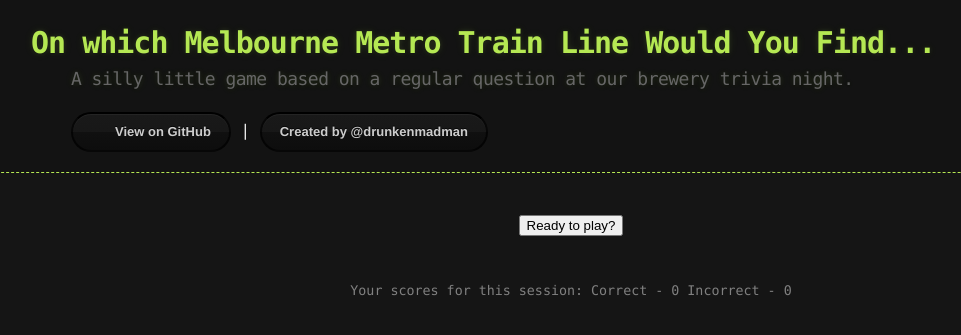
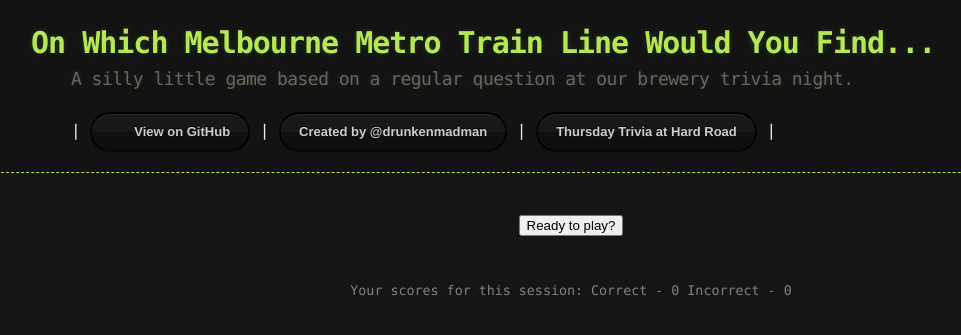
Before and after one commit to stopthatastronaut/MelTrainGame, a Jekyll site: the page built from docs/index.html, in a window 1280 px wide. Shown: the top 335 px of the page, without its empty margins (69-1030 px from the left). Built offline with Jekyll 4.4.1, drawn with Linux system fonts in a browser that asks for light colours.

```diff
--- a/docs/_config.yml
+++ b/docs/_config.yml
@@ -1,4 +1,4 @@
-title: On which Melbourne Metro Train Line Would You Find...
+title: On Which Melbourne Metro Train Line Would You Find...
 description: >- # this means to ignore newlines until "baseurl:"
   A silly little game based on a regular question at our brewery trivia night.
 baseurl: "/" # the subpath of your site, e.g. /blog
--- a/docs/_layouts/traingame.html
+++ b/docs/_layouts/traingame.html
@@ -14,8 +15,13 @@
         <a id="a-title" href="{{ '/' | relative_url }}">
           <h1>{{ site.title | default: site.github.repository_name }}</h1>
         </a>
-        <h2>{{ site.description | default: site.github.project_tagline }}</h2>
-          <a href="{{ site.github.repository_url }}" class="btn btn-github"><span class="icon"></span>View on GitHub</a> | <a  class="btn btn-github" href="https://aus.social/@drunkenmadman">Created by @drunkenmadman</a>
+        <h2>{{ site.description | default: site.github.project_tagline }}</h2> |
+          <a class="btn btn-github"
+              href="{{ site.github.repository_url }}"><span class="icon"></span>View on GitHub</a> |
+          <a class="btn btn-github"
+              href="https://aus.social/@drunkenmadman">Created by @drunkenmadman</a> |
+          <a class="btn btn-github"
+              href="https://www.hardroadbrewing.com/">Thursday Trivia at Hard Road</a> |
         </section>
       </div>
     </header>
```
Also changed, not shown: other parts of docs/_layouts/traingame.html (+2 -1 lines).
